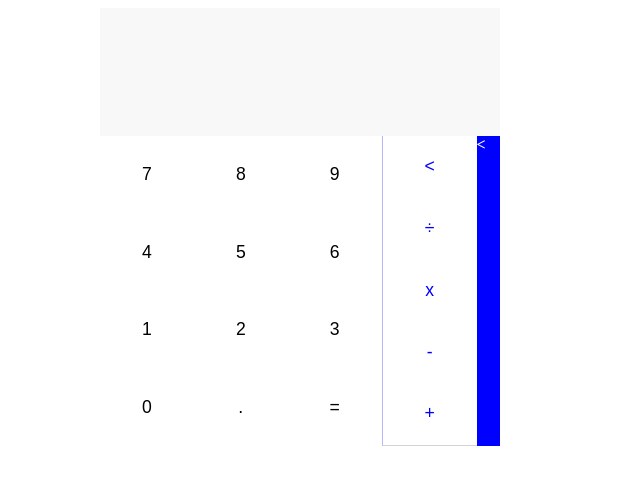
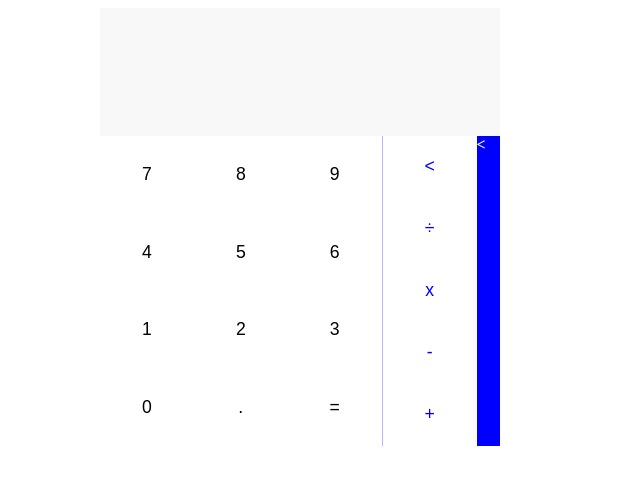
Before and after one commit to RdgzLpz/calculator, a website: page index.html in a window 1280 px wide. Shown: the full height of the page, 340-980 px from the left. Drawn offline with Linux system fonts and the light colour scheme.

Commit message:
removed border-bottom from #operators

```diff
--- a/index.css
+++ b/index.css
@@ -23,7 +23,6 @@
     display: flex;
 }
 #operators {
-    border-bottom: .1px solid lightgray ;
     border-left: .2px solid #b5b5fd;
     display: flex;
     flex-direction: column;
```
